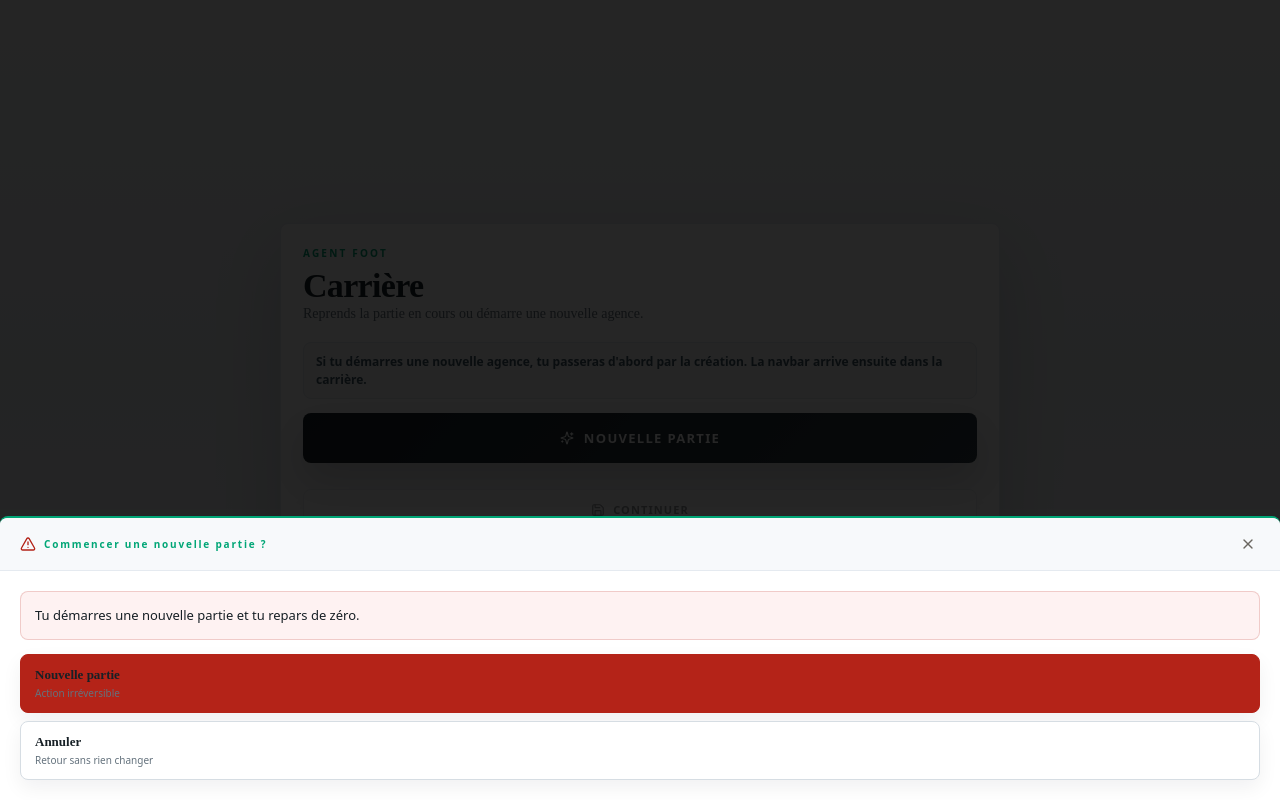
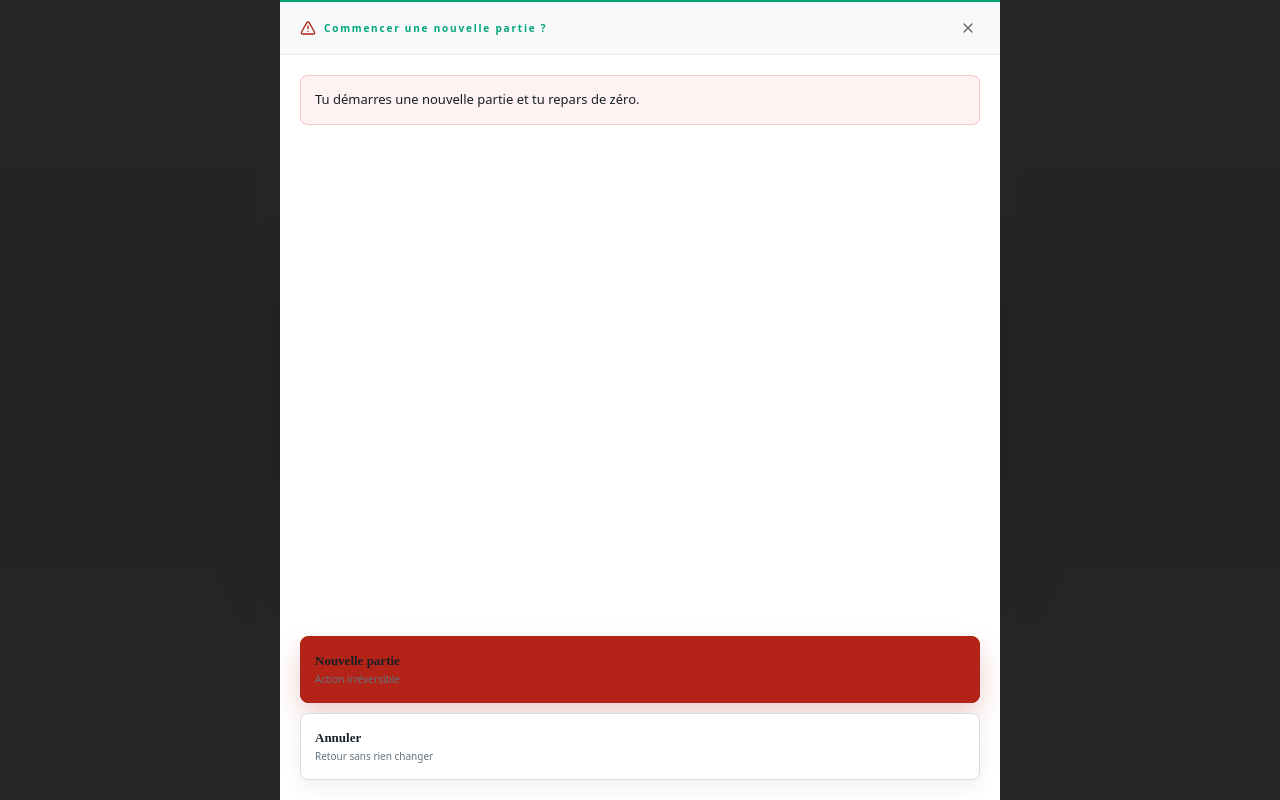
Before and after one commit to Fixi0/AgentGame, a React (Vite) app: page / in a window 1280 px wide. Both pictures are taken after a click on the button "NOUVELLE PARTIE". Built offline with nearby package versions, Linux system fonts and the light colour scheme.

Commit message:
Make confirm modal easier to tap

```diff
--- a/src/components/modals/ConfirmModal.jsx
+++ b/src/components/modals/ConfirmModal.jsx
@@ -29,7 +29,7 @@ export default function ConfirmModal({
               {body}
             </div>
           </div>
-          <div style={{ display: 'grid', gap: 8 }}>
+          <div style={{ display: 'grid', gap: 10, marginTop: 'auto', paddingTop: 4 }}>
             <button
               type="button"
               onClick={onConfirm}
@@ -38,6 +38,7 @@ export default function ConfirmModal({
                 background: accent,
                 color: '#ffffff',
                 borderColor: accent,
+                boxShadow: isDanger ? '0 12px 26px rgba(180,35,24,.22)' : '0 12px 26px rgba(0,166,118,.18)',
               }}
             >
               <div>
--- a/src/components/styles.js
+++ b/src/components/styles.js
@@ -270,11 +270,11 @@ export const S = {
   outgoingBubble: { background: '#f3fbf8', border: '1px solid #cfeee3', borderRadius: 8, padding: 10, color: '#246555', fontSize: 12, lineHeight: 1.45, whiteSpace: 'pre-line' },
   tabRow: { display: 'flex', gap: 8, marginBottom: 12, flexWrap: 'wrap' },
   tabBtn: { border: '1px solid #d6dde3', borderRadius: 8, padding: '8px 10px', fontSize: 10, fontWeight: 850, cursor: 'pointer', fontFamily: 'system-ui,sans-serif' },
-  overlay: { position: 'fixed', inset: 0, background: 'rgba(0,0,0,.85)', zIndex: 100, display: 'flex', alignItems: 'flex-end', animation: 'fadeIn .2s ease-out' },
-  modal: { width: '100%', maxHeight: '92vh', background: '#ffffff', borderTop: '2px solid #00a676', borderRadius: '8px 8px 0 0', overflow: 'hidden', display: 'flex', flexDirection: 'column', animation: 'slideUp .3s ease-out' },
+  overlay: { position: 'fixed', inset: 0, background: 'rgba(0,0,0,.85)', zIndex: 1200, display: 'flex', alignItems: 'stretch', justifyContent: 'center', animation: 'fadeIn .2s ease-out', paddingTop: 'env(safe-area-inset-top, 0px)', paddingBottom: 'env(safe-area-inset-bottom, 0px)' },
+  modal: { width: '100%', maxWidth: 720, height: '100%', maxHeight: '100dvh', background: '#ffffff', borderTop: '2px solid #00a676', borderRadius: 0, overflow: 'hidden', display: 'flex', flexDirection: 'column', animation: 'slideUp .3s ease-out' },
   mHead: { display: 'flex', alignItems: 'center', gap: 8, padding: '14px 20px', borderBottom: '1px solid #e5eaf0', fontSize: 10, letterSpacing: '.18em', color: '#00a676', fontFamily: 'system-ui,sans-serif', fontWeight: 850, background: '#f7f9fb' },
   mClose: { marginLeft: 'auto', background: 'transparent', border: 'none', color: '#6a6660', cursor: 'pointer', padding: 4, display: 'flex' },
-  mBody: { padding: 20, overflowY: 'auto', flex: 1 },
+  mBody: { padding: 20, overflowY: 'auto', flex: 1, display: 'flex', flexDirection: 'column', gap: 14 },
   mTitle: { fontSize: 22, fontWeight: 900, color: '#172026', margin: '0 0 4px', lineHeight: 1.2 },
   mText: { fontSize: 14, color: '#3f5663', lineHeight: 1.6, marginBottom: 20, fontFamily: 'system-ui,sans-serif' },
   mPlayer: { fontSize: 12, color: '#00a676', fontFamily: 'system-ui,sans-serif', letterSpacing: '.08em', marginBottom: 12, fontWeight: 800 },
@@ -294,7 +294,7 @@ export const S = {
   leavingRow: { fontSize: 12, color: '#b42318', fontFamily: 'system-ui,sans-serif', padding: '4px 0' },
   choiceList: { display: 'flex', flexDirection: 'column', gap: 8 },
   swipeHint: { background: '#f7f9fb', border: '1px solid #e5eaf0', borderRadius: 8, padding: 10, color: '#64727d', fontSize: 11, fontFamily: 'system-ui,sans-serif', marginBottom: 12 },
-  choiceBtn: { background: '#ffffff', border: '1px solid #e5eaf0', borderRadius: 8, padding: '12px 14px', cursor: 'pointer', textAlign: 'left', color: '#172026', display: 'flex', justifyContent: 'space-between', alignItems: 'center', gap: 10, fontFamily: 'inherit', boxShadow: '0 8px 20px rgba(15,23,32,.06)' },
+  choiceBtn: { background: '#ffffff', border: '1px solid #e5eaf0', borderRadius: 8, padding: '16px 14px', cursor: 'pointer', textAlign: 'left', color: '#172026', display: 'flex', justifyContent: 'space-between', alignItems: 'center', gap: 10, fontFamily: 'inherit', boxShadow: '0 8px 20px rgba(15,23,32,.06)', minHeight: 56, touchAction: 'manipulation' },
   chLabel: { fontSize: 13, fontWeight: 850, marginBottom: 3, color: '#172026' },
   chDesc: { fontSize: 10, color: '#64727d', fontFamily: 'system-ui,sans-serif' },
   chCost: { fontSize: 11, color: '#b42318', fontFamily: 'system-ui,sans-serif', fontWeight: 700 },
```
